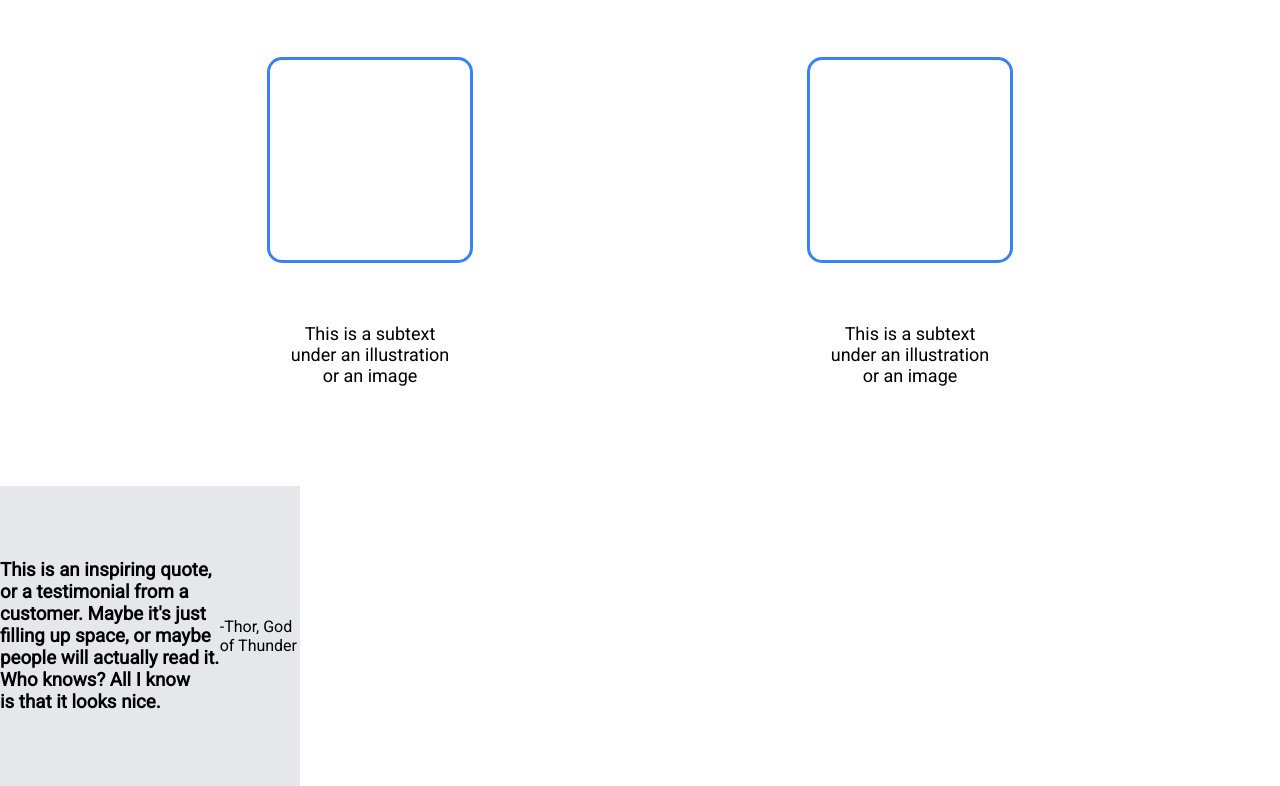
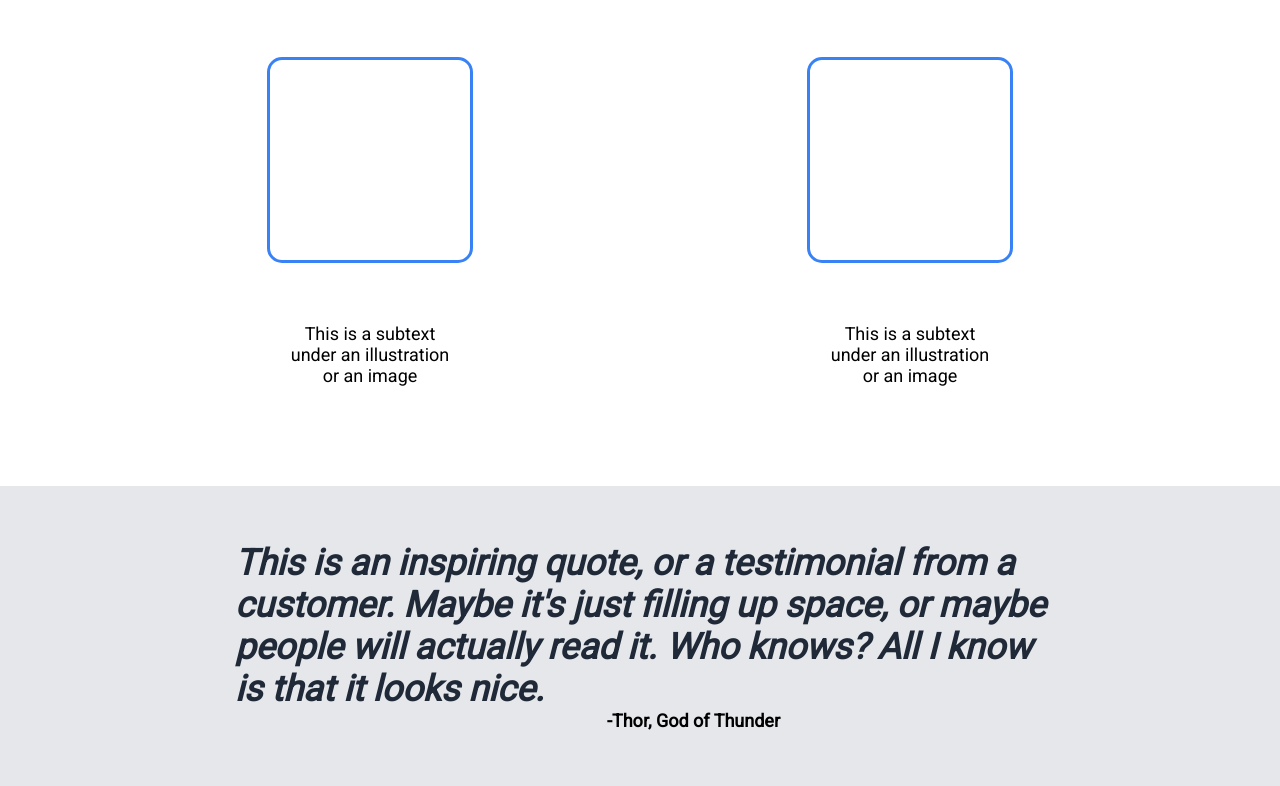
Before and after one commit to lex23unwin/3FolkRockLandingPage, a plain HTML site: page index.html in a window 1280 px wide. Shown: the part 1372-2158 px from the top of the page. Drawn offline with Linux system fonts and the light colour scheme.

Commit message:
Add third section to webpage
Section added in order to
provide user with quote from
expert regarding the topic.

```diff
--- a/index.html
+++ b/index.html
@@ -86,7 +86,7 @@
             is that it looks nice.
         </h3>
         <p class="p-third">
-            -Thor, God of Thunder
+            <strong>-Thor, God of Thunder</strong>
         </p>
 
 
--- a/styles.css
+++ b/styles.css
@@ -134,9 +134,26 @@ li {
 .third-section {
     background-color: #E5E7EB;
     height: 300px;
-    width: 300px;
+    display: flex;
+    flex-direction: column;
+    justify-content: center;
+}
+
+.h-third {
+    font-size: 36px;
+    font-style: italic;
+    font-weight: light;
+    color: #1F2937;
+
+    display: flex;
+    flex-direction: column;
+    align-items: center;
+}
+
+.p-third {
+    font-size: 18px;
     display: flex;
     flex-direction: row;
-    justify-content: center;
-    align-items: center;
+    justify-content: flex-end;
+    margin-right: 500px;
 }
```
